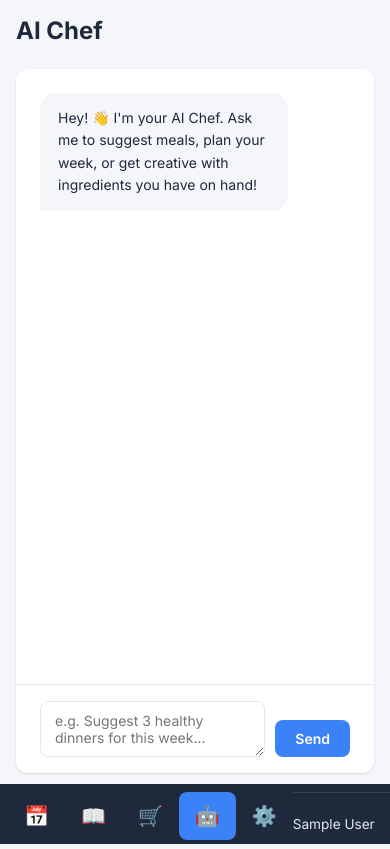
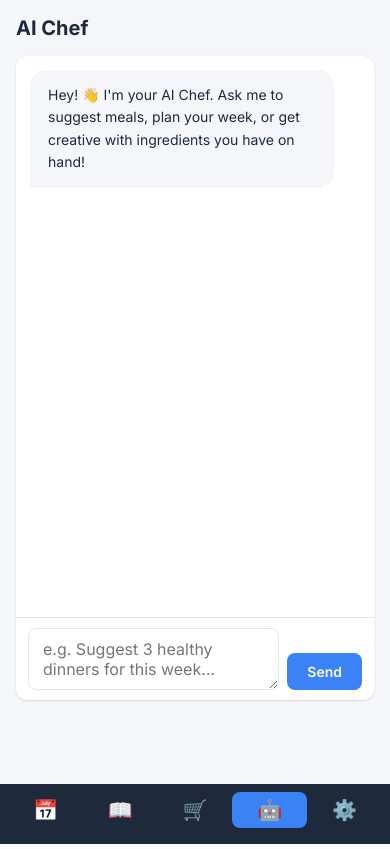
Before and after one commit to mathildedelenclos/MealPlanner, a Flask app: page /chat in a window 390 px wide. Run offline with Flask 3, Linux system fonts and the light colour scheme; the visitor is signed in with stand-in values (Sample User, id 1); data comes from the database, SQL or seed files in the repository; data that the repository does not hold is empty.

Commit message:
Add comprehensive mobile responsive optimisations
- Bottom tab bar: emoji-only nav, hidden user section, equal-width tabs
- Tablet sidebar: replaced fragile ::first-letter with span hiding
- Recipe filter bar stacks vertically on mobile
- Modals adapt to screen width (calc(100% - 24px))
- Chat container accounts for bottom nav height, single-column meal plans
- Shopping header stacks, action buttons go full-width
- Calendar month view: smaller cells, hidden meal labels on mobile
- Forms/scraped previews/settings go full-width
- Bulk action bar sits above bottom nav
- Copy-to grid uses 4 columns (3 on extra-small)
- All inputs use 16px font to prevent iOS auto-zoom
- Login card respects screen edges
- Extra-small breakpoint (380px) for narrow devices

Co-Authored-By: Claude Sonnet 4.6 <noreply@anthropic.com>

```diff
--- a/static/css/style.css
+++ b/static/css/style.css
@@ -1432,8 +1432,10 @@ li.category-hidden {
    ─────────────────────────────────── */
 @media (max-width: 900px) {
     .sidebar { width: 64px; padding: 16px 8px; }
-    .sidebar-header h1, .nav-link { font-size: 0; }
-    .nav-link::first-letter { font-size: 20px; }
+    .sidebar-header h1 { display: none; }
+    .nav-link { font-size: 20px; text-align: center; padding: 12px 8px; }
+    .nav-link span { display: none; }
+    .sidebar-username { display: none; }
     .content { margin-left: 64px; padding: 20px; }
     .meal-grid { grid-template-columns: repeat(2, 1fr); }
 }
@@ -2492,7 +2494,7 @@ li.category-hidden {
     padding: 48px 40px;
     text-align: center;
     max-width: 400px;
-    width: 100%;
+    width: calc(100% - 32px);
 }
 .login-header {
     display: flex;
@@ -2598,3 +2600,168 @@ li.category-hidden {
 .sidebar-logout:hover {
     opacity: 1;
 }
+
+/* ───────────────────────────────────
+   Mobile Optimisations
+   ─────────────────────────────────── */
+
+@media (max-width: 600px) {
+    /* ── Bottom tab bar ── */
+    .sidebar {
+        left: 0;
+        right: 0;
+        overflow: hidden;
+    }
+    .sidebar-user { display: none; }
+    .nav-links li { flex: 1; text-align: center; }
+    .nav-link {
+        font-size: 20px;
+        text-align: center;
+        padding: 8px 0;
+        line-height: 1;
+        margin-bottom: 0;
+    }
+    .nav-link::first-letter { font-size: unset; }
+    .nav-link span { display: none; }
+
+    /* ── View header ── */
+    .view-header {
+        flex-wrap: wrap;
+        gap: 8px;
+        margin-bottom: 16px;
+    }
+    .view-header h2 { font-size: 20px; }
+    .view-header-actions { width: 100%; }
+    .add-recipe-dropdown { flex: 1; }
+    .add-recipe-dropdown > .btn { width: 100%; justify-content: center; }
+
+    /* ── Recipe filter bar ── */
+    .recipe-filter-bar {
+        flex-direction: column;
+        gap: 10px;
+        align-items: stretch;
+    }
+    .search-tag-picker { max-width: none; }
+    .time-slider-wrap { width: 100%; }
+    #time-slider { flex: 1; width: auto; }
+    .sort-wrap { margin-left: 0; }
+
+    /* ── Modals ── */
+    .modal-content {
+        width: calc(100% - 24px);
+        max-width: 600px;
+        max-height: 85vh;
+        margin: 0 12px;
+    }
+    .add-meal-modal .modal-inner {
+        width: calc(100% - 24px);
+        max-width: 420px;
+    }
+    .modal-recipe-image {
+        height: 180px;
+    }
+
+    /* ── Copy-to grid ── */
+    .copy-grid {
+        grid-template-columns: repeat(4, 1fr);
+        gap: 6px;
+    }
+
+    /* ── Chat ── */
+    .chat-container {
+        height: calc(100vh - 140px - 60px);
+    }
+    .chat-messages { padding: 14px; }
+    .chat-bubble { max-width: 92%; }
+    .chat-input-area {
+        padding: 10px 12px;
+        gap: 8px;
+    }
+    .chat-input-area .textarea { font-size: 16px; }
+    .chat-plan-grid {
+        grid-template-columns: 1fr;
+    }
+
+    /* ── Shopping ── */
+    .shopping-list-header {
+        flex-direction: column;
+        align-items: flex-start;
+        gap: 8px;
+    }
+    .shopping-list-header-right { width: 100%; }
+    .shopping-list-header-right .btn {
+        flex: 1;
+        justify-content: center;
+    }
+    .shopping-date-range { min-width: 0; font-size: 13px; }
+
+    /* ── Forms ── */
+    .form-card { max-width: none; }
+    .import-card { max-width: none; }
+    .scraped-preview { max-width: none; }
+    .scraped-header { flex-direction: column; align-items: flex-start; }
+    .scraped-image { width: 100%; height: 180px; }
+    .url-input-group { flex-direction: column; }
+
+    /* ── Bulk action bar ── */
+    .bulk-action-bar {
+        bottom: 60px;
+        border-radius: 0;
+    }
+    .bulk-action-buttons { flex-wrap: wrap; gap: 6px; }
+
+    /* ── Calendar nav ── */
+    .calendar-nav {
+        flex-wrap: wrap;
+    }
+    .calendar-nav h3 {
+        font-size: 16px;
+        min-width: 0;
+        flex: 1;
+    }
+
+    /* ── Month view cells ── */
+    .cal-cell {
+        min-height: 70px;
+        padding: 2px 3px;
+    }
+    .cal-cell-date { font-size: 10px; }
+    .cal-entry { font-size: 9px; padding: 1px 3px; }
+    .cal-meal-label { font-size: 0; height: 0; margin: 0; }
+    .cal-add-btn { font-size: 9px; padding: 2px 0; min-height: 20px; }
+
+    /* ── Settings ── */
+    .settings-card { max-width: none; }
+    .settings-row {
+        flex-direction: column;
+        align-items: flex-start;
+        gap: 6px;
+    }
+    .settings-row .input-select { width: 100%; }
+
+    /* ── Touch target improvements ── */
+    .btn-small { min-height: 36px; }
+    .input, .textarea { font-size: 16px; }
+    select.input-select { font-size: 16px; }
+
+    /* ── Precook screen ── */
+    .precook-card { padding: 24px 20px; }
+
+    /* ── Chat recipe modal ── */
+    .chat-recipe-modal-body {
+        max-width: none;
+        width: calc(100% - 24px);
+        max-height: 90vh;
+    }
+    .chat-modal-img-wrap { height: 180px; }
+}
+
+/* Extra small screens */
+@media (max-width: 380px) {
+    .content { padding: 10px; }
+    .view-header h2 { font-size: 18px; }
+    .card { padding: 16px; }
+    .copy-grid { grid-template-columns: repeat(3, 1fr); }
+    .cal-cell { min-height: 58px; }
+    .cal-entry { font-size: 8px; }
+}
```
